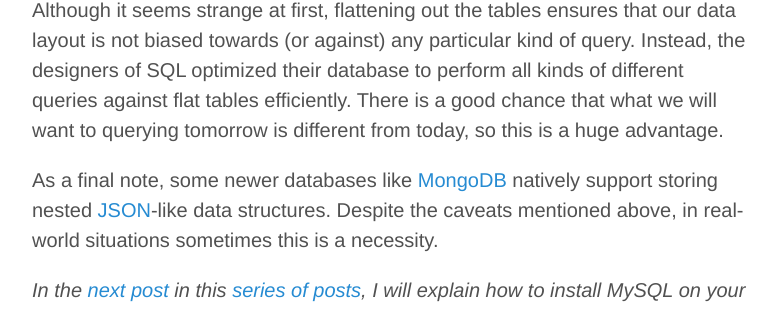
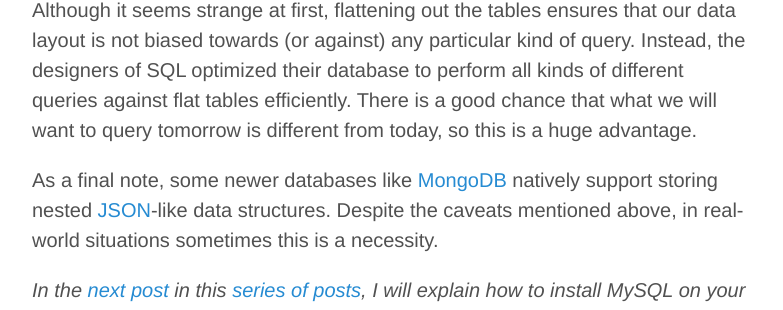
Before and after one commit to joshualande/joshualande.github.io, a Jekyll site: the page built from _posts/2014-04-18-database-normalization.md, in a window 1280 px wide and 900 px high, scrolled down 5360 px. Shown: the part 261-571 px from the top of the window, without its empty margins (248-1031 px from the left). Built offline with Jekyll 4.4.1, drawn with Linux system fonts in a browser that asks for light colours; Markdown is read by kramdown in place of the engine named in the settings; some of the changed text lies outside the part shown.

Commit message:
Fix typos

```diff
--- a/_posts/2014-04-18-database-normalization.md
+++ b/_posts/2014-04-18-database-normalization.md
@@ -224,7 +224,7 @@ that our data layout is not biased towards (or against) any particular
 kind of query.  Instead, the designers of SQL optimized their
 database to perform all kinds of different queries against flat
 tables efficiently.  There is a good chance that what we will want
-to querying tomorrow is different from today, so this is a huge
+to query tomorrow is different from today, so this is a huge
 advantage.
 
 As a final note, some newer databases like
```
Also changed, not shown: other parts of _posts/2014-04-18-database-normalization.md (+1 -1 lines).
